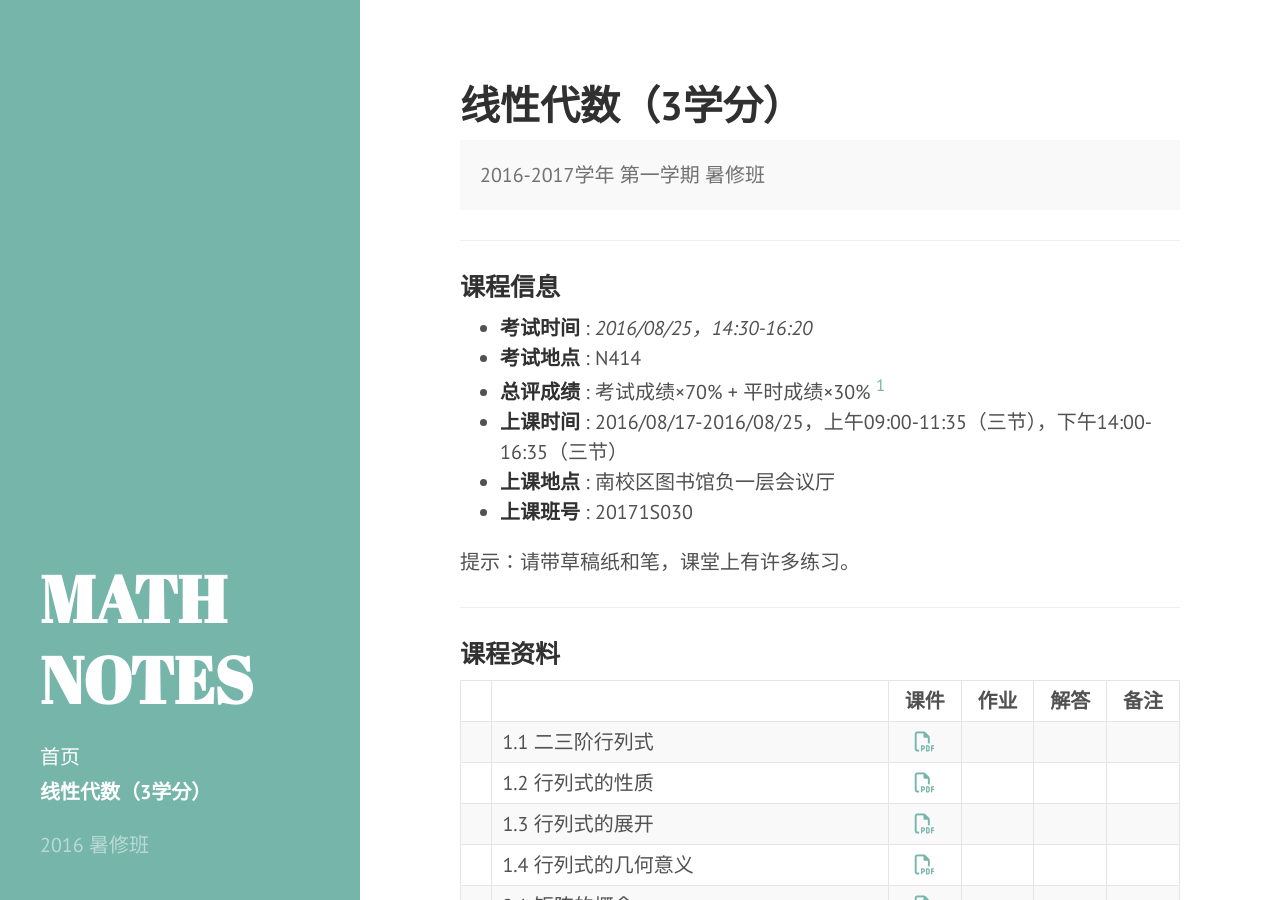
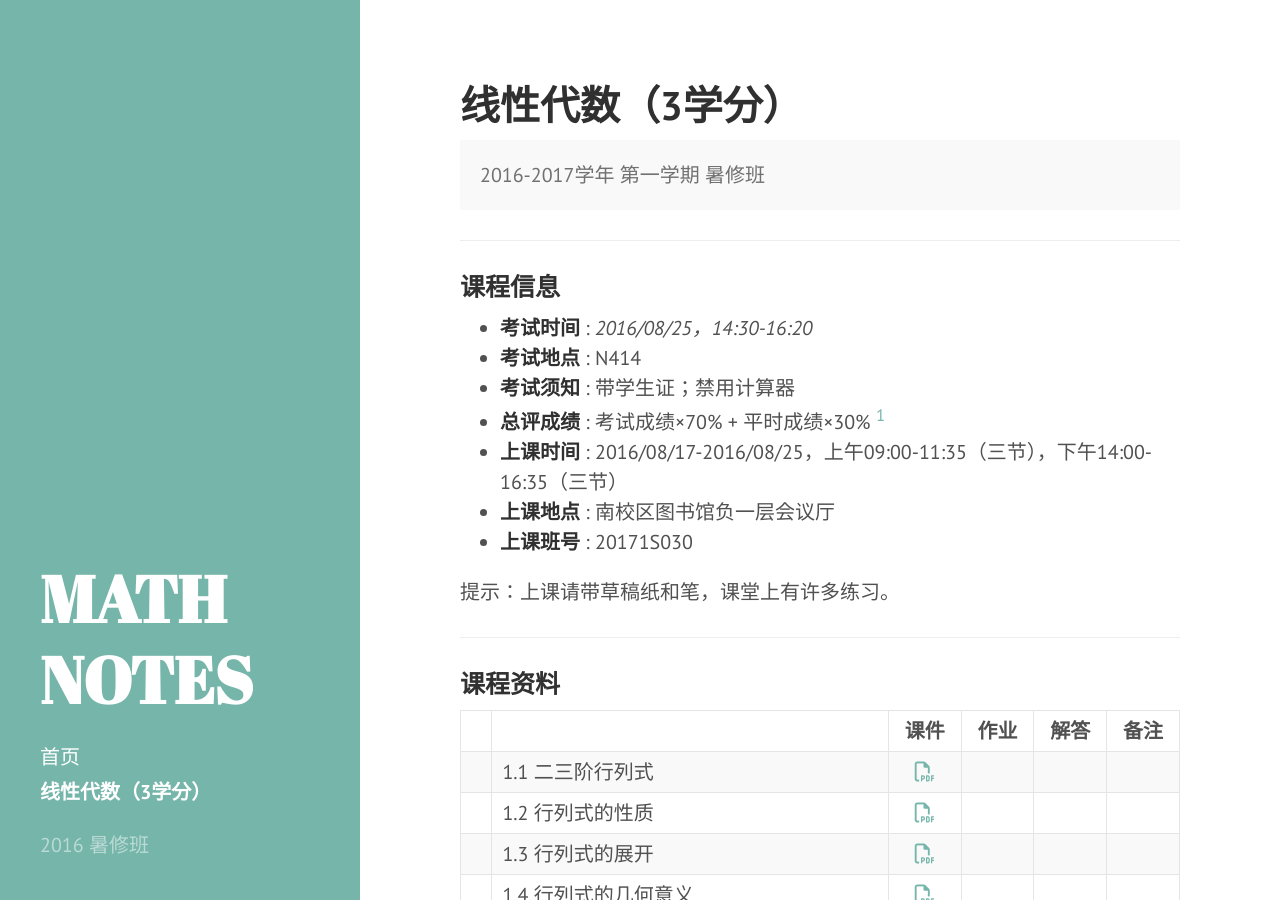
Before and after one commit to liang-teaching/liang-teaching.github.io, a Jekyll site: the page built from 2016_fall_LinearAlgebra/index.md, in a window 1280 px wide and 900 px high. Built offline with Jekyll 4.4.1, drawn with Linux system fonts in a browser that asks for light colours; nearby versions of some CDN libraries.

Commit message:
添加文字

```diff
--- a/2016_fall_LinearAlgebra/index.md
+++ b/2016_fall_LinearAlgebra/index.md
@@ -14,6 +14,7 @@ title: 线性代数（3学分）
 
 - __考试时间__ : _2016/08/25，14:30-16:20_
 - __考试地点__ : N414
+- __考试须知__ : 带学生证；禁用计算器
 - __总评成绩__ : 考试成绩×70% + 平时成绩×30% [^exam]
 - __上课时间__ : 2016/08/17-2016/08/25，上午09:00-11:35（三节），下午14:00-16:35（三节）
 - __上课地点__ : 南校区图书馆负一层会议厅
@@ -21,7 +22,7 @@ title: 线性代数（3学分）
 
 [^exam]: _推论：卷面成绩小于43分者需重修。_
 
-提示：请带草稿纸和笔，课堂上有许多练习。
+提示：上课请带草稿纸和笔，课堂上有许多练习。
 
 ---
 
```
